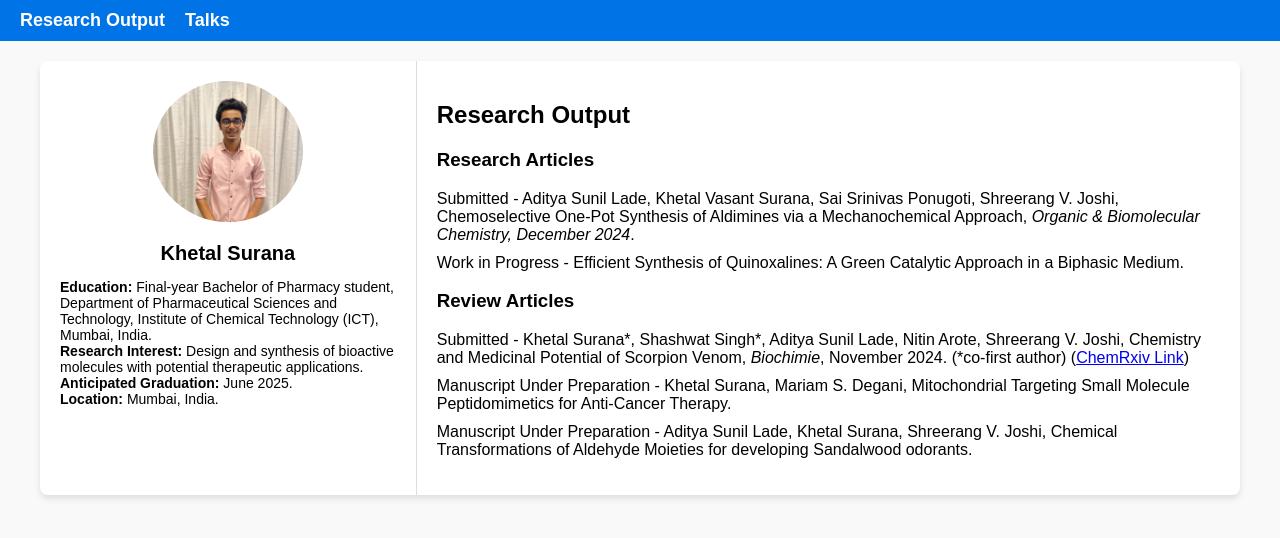
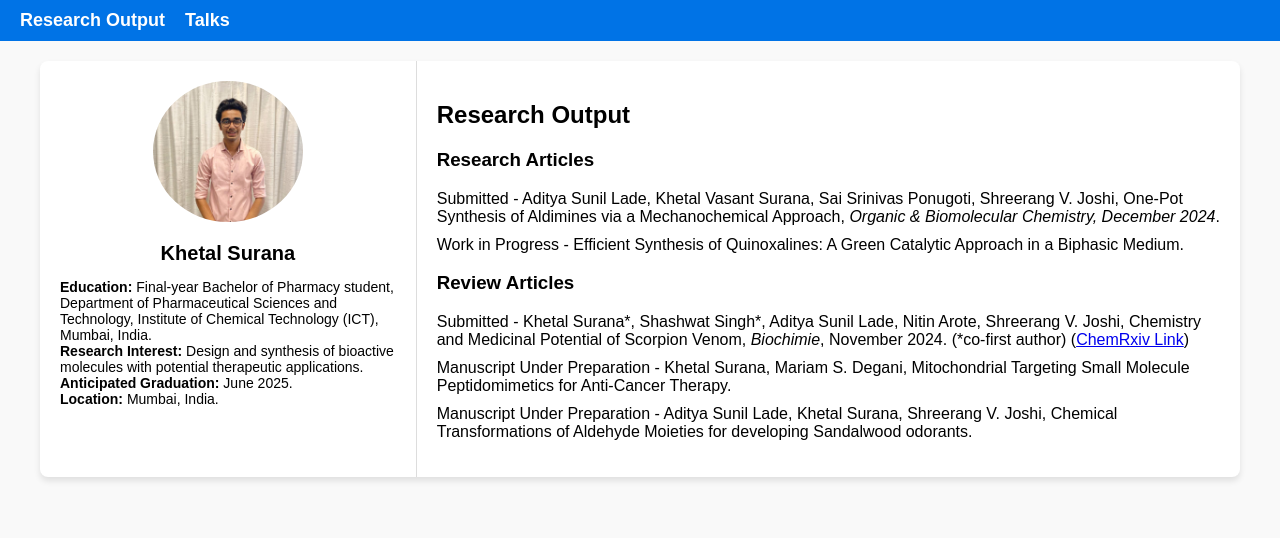
Before and after one commit to Khetal-Surana/research-portfolio, a plain HTML site: page index.html in a window 1280 px wide. Drawn offline with Linux system fonts and the light colour scheme.

Commit message:
Update index.html

```diff
--- a/index.html
+++ b/index.html
@@ -149,7 +149,7 @@
                 <h3>Research Articles</h3>
                 <ul>
                     <li>
-                        Submitted - Aditya Sunil Lade, Khetal Vasant Surana, Sai Srinivas Ponugoti, Shreerang V. Joshi, Chemoselective One-Pot Synthesis of Aldimines via a Mechanochemical Approach,
+                        Submitted - Aditya Sunil Lade, Khetal Vasant Surana, Sai Srinivas Ponugoti, Shreerang V. Joshi, One-Pot Synthesis of Aldimines via a Mechanochemical Approach,
                         <em>Organic & Biomolecular Chemistry, December 2024</em>. <br>
                     </li>
                     <li>
```
